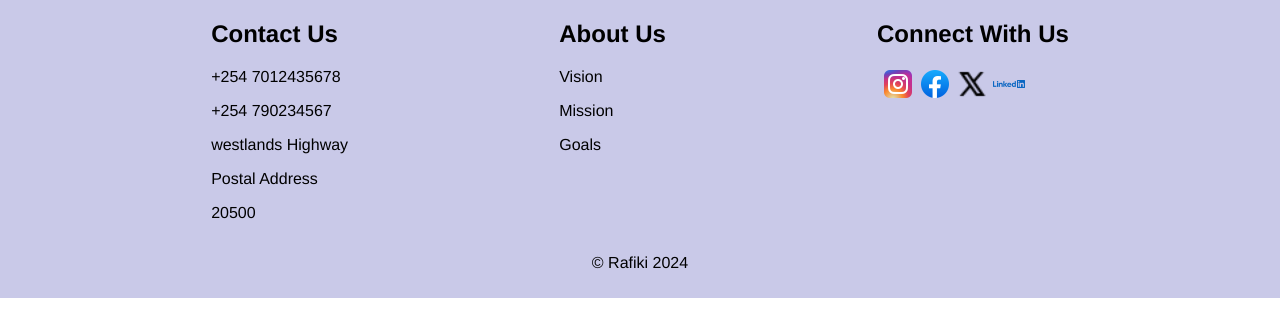
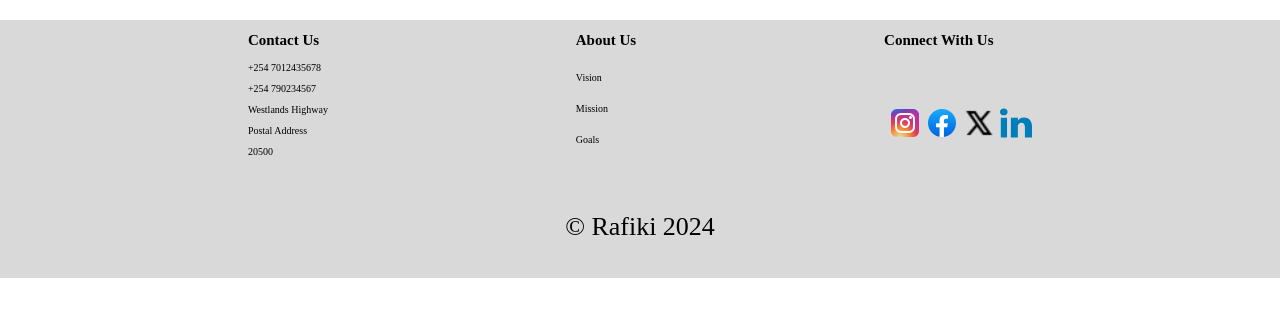
Before and after one commit to akirachix/Phoenix-Informational, a React (Create React App) app in the folder rafiki/: page / in a window 1280 px wide. Shown: the top 336 px of the page. Built offline with nearby package versions, Linux system fonts and the light colour scheme; a web font is replaced by a local one.

Commit message:
add section

```diff
--- a/rafiki/src/Footer/index.css
+++ b/rafiki/src/Footer/index.css
@@ -1,19 +1,44 @@
 
 
-.footerWhole{
+.footercontent{
     display: flex;
     justify-content: space-evenly;
     list-style-type: none;
 }
 
-.Container{
-    background-color:rgb(201, 201, 232);
-    font-family:'Franklin Gothic Medium', 'Arial Narrow', Arial, sans-serif;
 
-    padding-block-end: 10px;
+.aboutus{
+    display: flex;
+    flex-direction: column;
+
+
 }
 
-.Icon{
+.link{
+    text-decoration: none;
+    color: black;
+}
+
+.link:hover{
+    color: blue;
+}
+
+.contactus{
+    margin-top: 35px;
+}
+
+.connect{
+    margin-top: 35px;
+}
+
+.footer{
+    background-color:#D9D9D9;
+    margin-top: 20px;
+    padding-block-end: 10px;
+
+}
+
+.icon{
     block-size: 32px;
     inline-size: 32px;
     padding-inline-start: 5px;
@@ -24,90 +49,315 @@
 }
 
 
-/* @media screen and (min-inline-size:240px) and (max-inline-size: 540px){
+ @media only screen and (min-width:300px) and (max-width: 349px){
 
-    .footerWhole{
 
+    .footercontent{
        flex-direction: column;
-        padding-inline-start: 100px;
-        font-size: 12px;
+        padding-inline-start: 210px;
+        font-size: 18px;
+        margin-left: -49%;
+    }
+
+    .heading{
+        font-size: 20px;
+    }
+
+    .copyright{
+        margin-left: -48%;
+        font-size: 17px;
+        margin-top: 45px;
+
+    }
+    .footer{
+
+        padding-block-end: 10px;
+
+    }
+
+    .icon{
+        block-size: 20px;
+        inline-size: 20px;
+    }
+
 
 
 }
 
-    .Container{
-        font-size: 0.5em;
-        margin-inline-start: -1%;
-        margin-inline-end: -1%;
+@media only screen and (min-width:350px) and (max-width: 400px){
+
+
+    .footercontent{
+       flex-direction: column;
+        padding-inline-start: 210px;
+        font-size: 18px;
+        margin-left: -47%;
+    }
+
+    .heading{
+        font-size: 20px;
+    }
+
+    .copyright{
+        margin-left: -55%;
+        font-size: 16px;
+        margin-top: 45px;
+    }
+    .footer{
+
         padding-block-end: 10px;
-
 
     }
 
-    .Icon{
-        block-size: 24px;
-        inline-size: 24px;
+    .icon{
+        block-size: 20px;
+        inline-size: 20px;
+    }
+
 
 
 }
 
 
+@media only screen and (min-width:401px) and (max-width: 500px){
+
+
+    .footercontent{
+       flex-direction: column;
+        padding-inline-start: 210px;
+        font-size: 19px;
+        margin-left: -41%;
     }
 
- @media screen and (min-inline-size:541px) and (max-inline-size: 840px){
+    .copyright{
+        margin-left: -55%;
+        font-size: 18px;
+        margin-top: 45px;
+    }
 
-    .footerWhole{
+    .heading{
+        font-size: 21px;
+    }
 
-        flex-direction: column;
-        padding-inline-start: 100px;
-        font-size: 17px;
+    .footer{
+
+        padding-block-end: 10px;
+
+    }
+
+    .icon{
+        block-size: 20px;
+        inline-size: 20px;
+    }
+
 
 
 }
 
-    .Container{
-        font-size: 0.6em;
-        margin-inline-start: -1%;
-        margin-inline-end: -1%;
+@media only screen and (min-width:451px) and (max-width: 500px){
+
+
+    .footercontent{
+       flex-direction: column;
+        padding-inline-start: 210px;
+        font-size: 16px;
+        margin-left: -18%;
+    }
+
+    .copyright{
+        margin-left: -12%;
+        margin-top: 45px;
+    }
+
+    .heading{
+        font-size: 18px;
+    }
+
+    .footer{
+
         padding-block-end: 10px;
+
+    }
+
+    .icon{
+        block-size: 18px;
+        inline-size: 18px;
+    }
+
 
 
 }
 
-    .Icon{
-        block-size: 30px;
-        inline-size: 30px;
 
 
-    }}
+@media only screen and (min-width:501px) and (max-width: 600px){
 
 
+    .footercontent{
+       flex-direction: column;
+        padding-inline-start: 210px;
+        font-size: 18px;
+        margin-left: -32%;
+    }
 
+    .copyright{
+        margin-left: -70%;
+        margin-top: 45px;
+    }
 
-    @media screen and (min-inline-size:841px) and (max-inline-size: 1280px){
+    .heading{
+        font-size: 20px;
+    }
 
-        .footerWhole{
+    .footer{
 
+        padding-block-end: 10px;
 
-            padding-inline-start: 100px;
-            font-size: 20px;
+    }
+
+    .icon{
+        block-size: 18px;
+        inline-size: 18px;
+    }
+
 
 
 }
 
-        .Container{
-            font-size: 0.6em;
+
+@media only screen and (min-width:601px) and (max-width: 700px){
+
+
+    .footercontent{
+       flex-direction: column;
+        padding-inline-start: 210px;
+        font-size: 16px;
+        margin-left: -1%;
+    }
+
+    .copyright{
+        margin-left: -10%;
+        margin-top: 45px;
+    }
+
+    .heading{
+        font-size: 18px;
+    }
+
+    .footer{
+
         padding-block-end: 10px;
+
+    }
+
+    .icon{
+        block-size: 20px;
+        inline-size: 20px;
+    }
+
 
 
 }
 
-        .Icon{
-            block-size: 24px;
-            inline-size: 24px;
+@media only screen and (min-width:701px) and (max-width: 800px){
+
+
+    .footercontent{
+
+        font-size: 22px;
+
+    }
+
+    .copyright{
+
+        font-size: 21px;
+        margin-top: 45px;
+    }
+
+    .heading{
+        font-size: 24px;
+    }
+
+    .footer{
+
+        padding-block-end: 10px;
+
+    }
+
+    .icon{
+        block-size: 26px;
+        inline-size: 26px;
+    }
+
 
 
 }
+
+
+@media only screen and (min-width:801px) and (max-width: 900px){
+
+
+    .footercontent{
+
+        font-size: 25px;
+
+    }
+
+    .copyright{
+        font-size: 22px;
+        margin-top: 45px;
+    }
+
+    .heading{
+        font-size: 27px;
+    }
+
+    .footer{
+
+        padding-block-end: 10px;
+
+    }
+
+    .icon{
+        block-size: 28px;
+        inline-size: 28px;
+    }
+
+
+
+}
+
+
+@media only screen and (min-width:901px) and (max-width: 950px){
+
+
+    .footercontent{
+        flex-direction: column;
+        padding-inline-start: 210px;
+        font-size: 35px;
+        margin-left: -15%;
+    }
+
+    .copyright{
+        margin-left: -63%;
+        font-size: 32px;
+        margin-top: 45px;   }
+
+    .heading{
+        font-size: 37px;
+    }
+
+    .footer{
+
+        padding-block-end: 10px;
+
+    }
+
+    .icon{
+        block-size: 32px;
+        inline-size: 32px;
+    }
+
 
 
 }
@@ -116,7 +366,75 @@
 
 
 
+@media only screen and (min-width:1000px) and (max-width: 1199px){
+
+    .footercontent{
+        padding-left: 10px;
+        font-size: 23px;
+        gap: 35px;
+    }
+
+    heading{
+        font-size: 24px;
+    }
+
+    .footer{
+        font-size: 10px;
+        padding-block-end: 10px;
+    }
+
+    .icon{
+        block-size: 34px;
+        inline-size: 34px;
+    }
+
+    .copyright{
+        font-size: 26px;
+        margin-top: 45px;
+    }
+
+    .contactus{
+        margin-top: 58px;
+    }
+
+    .connect{
+        margin-top: 58px;
+    }}
 
 
+    @media only screen and (min-width:1200px) and (max-width: 1400px){
 
- */
+        .footerContent{
+            padding-left: 10px;
+            font-size: 26px;
+            gap: 35px;
+        }
+
+        heading{
+            font-size: 28px;
+        }
+
+        .footer{
+            font-size: 10px;
+            padding-block-end: 10px;
+        }
+
+        .icon{
+            block-size: 32px;
+            inline-size: 32px;
+        }
+
+        .copyright{
+            font-size: 26px;
+            margin-top: 45px;
+        }
+
+        .contactus{
+            margin-top: 58px;
+        }
+
+        .connect{
+            margin-top: 58px;
+        }
+
+}
--- a/rafiki/src/Footer/index.js
+++ b/rafiki/src/Footer/index.js
@@ -6,36 +6,42 @@ import './index.css'
 const Footer = () =>{
     return(
         <div>
-            <section className='Container'>
-            <section  className='footerWhole'>
-            <section>
-            <h2>Contact Us</h2>
+            <div className='footer'>
+            <div className='footercontent'>
+
+            <div>
+            <h2 className='heading'>Contact Us</h2>
+            <div className='contactUs'>
             <p>+254 7012435678</p>
             <p>+254 790234567</p>
-            <p>westlands Highway</p>
+            <p>Westlands Highway</p>
             <p>Postal Address</p>
             <p>20500</p>
-            </section>
+            </div>
 
-            <section>
-            <h2>About Us</h2>
-            <p>Vision</p>
-            <p>Mission</p>
-            <p>Goals</p>
-            </section>
+            </div>
 
-             <section>
-            <h2>Connect With Us</h2>
-            <img src="/images/instagram.png" alt='Instagram Icon' className='Icon'  ></img>
-            <img src="/images/facebook.png" alt='Facebook Icon' className='Icon'></img>
-            <img src="/images/twitter.png" alt='Twitter Icon' className='Icon'></img>
-            <img src="/images/linkedin.png" alt='LinkedIn Icon' className='Icon'></img>
-            </section>
-            </section>
+            <div className='aboutus'>
+            <h2 className='heading'>About Us</h2>
+            <p ><a href='vision' className='link'>Vision</a></p>
+            <p ><a href='mission' className='link'>Mission</a></p>
+            <p ><a href='goals' className='link'>Goals</a></p>
+            </div>
+
+             <div>
+            <h2 className='heading'>Connect With Us</h2>
+            <div className='connect'>
+            <img src="/images/instagram.png" alt='Instagram Icon' className='icon'  ></img>
+            <img src="/images/facebook.png" alt='Facebook Icon' className='icon'></img>
+            <img src="/images/twitter.png" alt='Twitter Icon' className='icon'></img>
+            <img src="/images/linkedin.svg" alt='LinkedIn Icon' className='icon'></img>
+            </div>
+            </div>
+            </div>
 
 
             <p className='copyright' > © Rafiki 2024</p>
-                </section>
+                </div>
             </div>
     )
     }
```
Also changed, not shown: rafiki/public/images/linkedin.svg (added). Lines whose indentation alone changed are shown as unchanged.
